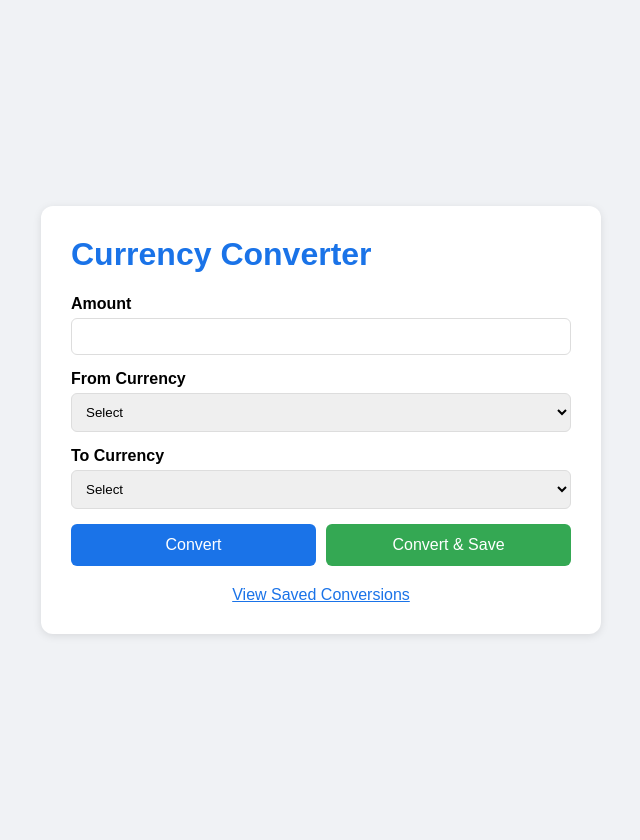
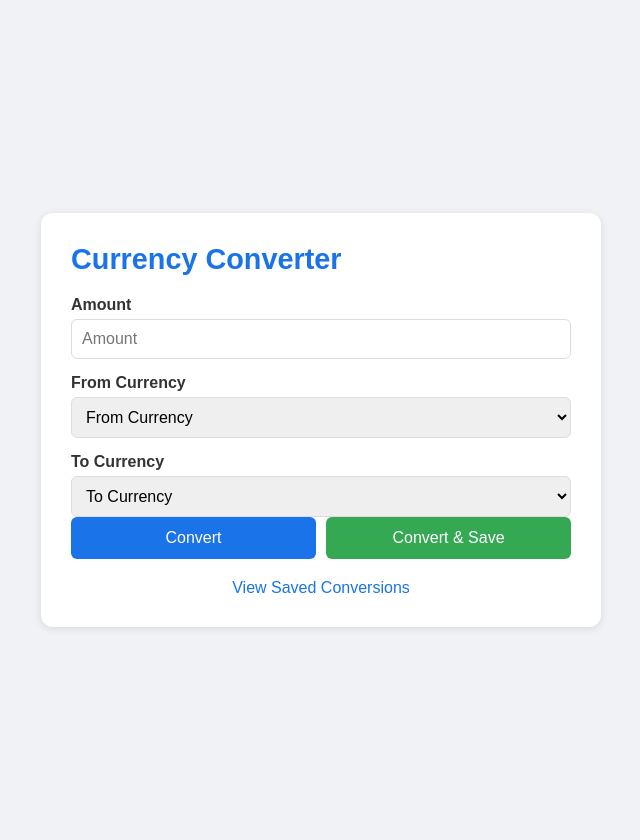
Before and after one commit to avaronayne/FlaskProject8, a Flask app: page / in a window 1280 px wide. Shown: the whole page, without its empty margins (319-959 px from the left). Run offline with Flask 3, Linux system fonts and the light colour scheme; some libraries are stand-ins or nearby versions.

Commit message:
Last change

```diff
--- a/app.py
+++ b/app.py
@@ -1,181 +1,153 @@
+import os
 import requests
-from flask import Flask, jsonify, render_template, request
-from datetime import datetime
-import os
 import psycopg2
 from psycopg2.extras import RealDictCursor
+from flask import Flask, render_template, request, jsonify
+from datetime import datetime
 
 app = Flask(__name__)
 
-# -----------------------
-# CONFIGURATION
-# -----------------------
+# ---------------------------
+# Config
+# ---------------------------
 DATABASE_URL = os.environ.get("DATABASE_URL")
-
-def get_db_connection():
-    return psycopg2.connect(DATABASE_URL, cursor_factory=RealDictCursor)
-
-def save_conversion_db(amount, from_cur, to_cur, result):
-    with get_db_connection() as conn:
-        with conn.cursor() as cur:
-            cur.execute(
-                "INSERT INTO conversions (amount, from_cur, to_cur, result) VALUES (%s, %s, %s, %s)",
-                (amount, from_cur, to_cur, result)
-            )
-        conn.commit()
-
-def load_conversions():
-    with get_db_connection() as conn:
-        with conn.cursor() as cur:
-            cur.execute("SELECT * FROM conversions ORDER BY created_at DESC")
-            return cur.fetchall()
-
-API_KEY = "9ea12d667dbda46fd01fd9a2"
-BASE_URL = "https://api.exchangerate-api.com/v4/latest/"
+if not DATABASE_URL:
+    print("WARNING: DATABASE_URL not set. Saving will not work.")
 
 CURRENCIES = [
     "USD", "EUR", "GBP", "JPY", "AUD", "CAD", "CHF", "CNY",
     "INR", "NZD", "BRL", "ZAR", "RUB", "KRW", "SGD", "NOK",
     "SEK", "MXN", "TRY", "HKD"
 ]
+BASE_URL = "https://api.exchangerate-api.com/v4/latest/"
 
-# Simple in-memory cache
-cache = {
-    "data": None,
-    "timestamp": None,
-    "base": None
-}
+# Simple cache
+cache = {"data": None, "timestamp": None, "base": None}
 
+# ---------------------------
+# Database helpers
+# ---------------------------
+def get_db_connection():
+    if not DATABASE_URL:
+        return None
+    return psycopg2.connect(DATABASE_URL, cursor_factory=RealDictCursor)
+
+def save_conversion(amount, from_cur, to_cur, result):
+    if not DATABASE_URL:
+        print("DATABASE_URL missing, cannot save")
+        return False
+    try:
+        with get_db_connection() as conn:
+            with conn.cursor() as cur:
+                cur.execute("""
+                    INSERT INTO conversions (amount, from_cur, to_cur, result)
+                    VALUES (%s, %s, %s, %s)
+                """, (amount, from_cur, to_cur, result))
+            conn.commit()
+        print(f"Saved: {amount} {from_cur} -> {result} {to_cur}")
+        return True
+    except Exception as e:
+        print(f"DB save error: {e}")
+        return False
+
+def load_conversions():
+    if not DATABASE_URL:
+        return []
+    try:
+        with get_db_connection() as conn:
+            with conn.cursor() as cur:
+                cur.execute("SELECT * FROM conversions ORDER BY created_at DESC")
+                return cur.fetchall()
+    except Exception as e:
+        print(f"DB load error: {e}")
+        return []
+
+# ---------------------------
+# Exchange rate API
+# ---------------------------
 def get_all_rates(base_currency="USD"):
     global cache
-    if (cache["data"] and
-            cache["base"] == base_currency and
-            cache["timestamp"] and
-            (datetime.now() - cache["timestamp"]).seconds < 3600):
+    now = datetime.now()
+    if (cache["data"] and cache["base"] == base_currency and
+        cache["timestamp"] and (now - cache["timestamp"]).seconds < 3600):
         return cache["data"], None
     try:
-        response = requests.get(f"{BASE_URL}{base_currency}", timeout=5)
-        data = response.json()
-        if response.status_code != 200:
-            return None, f"API Error: {data.get('error', 'Unknown error')}"
+        resp = requests.get(f"{BASE_URL}{base_currency}", timeout=5)
+        data = resp.json()
+        if resp.status_code != 200:
+            return None, f"API error: {data.get('error', 'Unknown')}"
         cache["data"] = data
-        cache["timestamp"] = datetime.now()
+        cache["timestamp"] = now
         cache["base"] = base_currency
         return data, None
-    except requests.RequestException as e:
-        return None, f"Failed to contact exchange rate service: {str(e)}"
+    except Exception as e:
+        return None, str(e)
 
+# ---------------------------
+# Routes
+# ---------------------------
 @app.route("/")
 def index():
     return render_template("index.html", currencies=CURRENCIES)
 
 @app.route("/convert", methods=["POST"])
-def convert_page():
-    # Use field names from the fixed HTML below
+def convert():
+    amount_str = request.form.get("amount")
     from_cur = request.form.get("from_cur")
     to_cur = request.form.get("to_cur")
-    amount_str = request.form.get("amount")
 
-    if not from_cur or not to_cur or not amount_str:
-        return render_template("index.html", error="All fields required.", currencies=CURRENCIES)
+    if not amount_str or not from_cur or not to_cur:
+        return render_template("index.html", error="All fields required", currencies=CURRENCIES)
 
     try:
         amount = float(amount_str)
         if amount <= 0:
             raise ValueError
     except ValueError:
-        return render_template("index.html", error="Amount must be a positive number.", currencies=CURRENCIES)
+        return render_template("index.html", error="Amount must be > 0", currencies=CURRENCIES)
 
-    data, error = get_all_rates("USD")
-    if error:
-        return render_template("index.html", error=error, currencies=CURRENCIES)
+    data, err = get_all_rates("USD")
+    if err:
+        return render_template("index.html", error=err, currencies=CURRENCIES)
 
+    rates = data["rates"]
     try:
         if from_cur == "USD":
-            converted = amount * data["rates"].get(to_cur, 0)
+            converted = amount * rates[to_cur]
         elif to_cur == "USD":
-            converted = amount / data["rates"].get(from_cur, 1)
+            converted = amount / rates[from_cur]
         else:
-            converted = amount * (data["rates"].get(to_cur, 0) / data["rates"].get(from_cur, 1))
-    except Exception:
-        return render_template("index.html", error="Error calculating conversion.", currencies=CURRENCIES)
+            converted = amount * (rates[to_cur] / rates[from_cur])
+    except KeyError:
+        return render_template("index.html", error="Currency not supported", currencies=CURRENCIES)
 
     result = round(converted, 2)
 
-    # If Save button clicked
+    # If the "save" button was clicked, store in DB
     if 'save' in request.form:
-        save_conversion_db(amount, from_cur, to_cur, result)
+        save_conversion(amount, from_cur, to_cur, result)
 
-    return render_template(
-        "index.html",
-        result=result,
-        from_currency=from_cur,
-        to_currency=to_cur,
-        amount=amount,
-        currencies=CURRENCIES
-    )
+    return render_template("index.html", result=result, currencies=CURRENCIES)
 
 @app.route("/history")
 def history():
     saved = load_conversions()
     return render_template("history.html", saved=saved)
 
-# -----------------------
-# API endpoints (unchanged from your original)
-# -----------------------
+# ---------------------------
+# API endpoints (optional, keep as is)
+# ---------------------------
 @app.route("/api/rates")
-def get_rates():
+def api_rates():
     base = request.args.get("base", "USD")
-    data, error = get_all_rates(base)
-    if error:
-        return jsonify({"error": error}), 503
-    return jsonify({
-        "base": data["base"],
-        "date": data["date"],
-        "rates": data["rates"]
-    })
+    data, err = get_all_rates(base)
+    if err:
+        return jsonify({"error": err}), 503
+    return jsonify({"base": data["base"], "date": data["date"], "rates": data["rates"]})
 
-@app.route("/api/convert")
-def convert_currency():
-    try:
-        from_currency = request.args.get("from", "USD").upper()
-        to_currency = request.args.get("to", "EUR").upper()
-        amount = float(request.args.get("amount", 1))
-        if amount <= 0:
-            return jsonify({"error": "Amount must be > 0"}), 400
-        if from_currency not in CURRENCIES or to_currency not in CURRENCIES:
-            return jsonify({"error": "Invalid currency"}), 400
-        data, error = get_all_rates("USD")
-        if error:
-            return jsonify({"error": error}), 503
-        if from_currency == "USD":
-            converted = amount * data["rates"][to_currency]
-            rate = data["rates"][to_currency]
-        elif to_currency == "USD":
-            converted = amount / data["rates"][from_currency]
-            rate = 1 / data["rates"][from_currency]
-        else:
-            converted = amount * (data["rates"][to_currency] / data["rates"][from_currency])
-            rate = data["rates"][to_currency] / data["rates"][from_currency]
-        return jsonify({
-            "from": from_currency,
-            "to": to_currency,
-            "amount": amount,
-            "converted": round(converted, 2),
-            "rate": round(rate, 4),
-            "date": data["date"]
-        })
-    except ValueError:
-        return jsonify({"error": "Invalid amount"}), 400
-    except KeyError as e:
-        return jsonify({"error": f"Currency not found: {str(e)}"}), 400
-    except Exception as e:
-        return jsonify({"error": f"Conversion failed: {str(e)}"}), 500
-
-@app.route("/api/currencies")
-def get_currencies():
-    return jsonify({"currencies": CURRENCIES, "count": len(CURRENCIES)})
-
+# ---------------------------
+# Run
+# ---------------------------
 if __name__ == "__main__":
     port = int(os.environ.get("PORT", 5000))
     app.run(host="0.0.0.0", port=port)
--- a/templates/index.html
+++ b/templates/index.html
@@ -23,38 +23,54 @@
             width: 100%;
             max-width: 500px;
         }
-        h1 { margin-top: 0; color: #1a73e8; }
-        label { display: block; margin: 15px 0 5px; font-weight: bold; }
+        h1 {
+            margin-top: 0;
+            color: #1a73e8;
+            font-size: 1.8rem;
+        }
+        label {
+            display: block;
+            margin: 15px 0 5px;
+            font-weight: bold;
+            color: #333;
+        }
         input, select {
             width: 100%;
             padding: 10px;
             border: 1px solid #ddd;
             border-radius: 6px;
+            font-size: 1rem;
             box-sizing: border-box;
         }
-        .button-group {
-            display: flex;
-            gap: 10px;
-            margin-top: 15px;
-        }
         button {
-            flex: 1;
+            background: #1a73e8;
+            color: white;
+            border: none;
             padding: 12px;
-            border: none;
             border-radius: 6px;
             font-size: 1rem;
             cursor: pointer;
-            background: #1a73e8;
-            color: white;
+            width: 100%;
+            margin-top: 15px;
         }
-        .save-btn { background: #34a853; }
+        button:hover {
+            background: #1557b0;
+        }
+        .save-btn {
+            background: #34a853;
+        }
+        .save-btn:hover {
+            background: #2c8b45;
+        }
         .result {
             margin-top: 20px;
             padding: 15px;
             background: #e8f0fe;
             border-radius: 8px;
             text-align: center;
+            font-size: 1.2rem;
             font-weight: bold;
+            color: #1a73e8;
         }
         .error {
             margin-top: 20px;
@@ -68,6 +84,26 @@
             text-align: center;
             margin-top: 20px;
             color: #1a73e8;
+            text-decoration: none;
+        }
+        .history-link:hover {
+            text-decoration: underline;
+        }
+        .button-group {
+            display: flex;
+            gap: 10px;
+        }
+        .button-group button {
+            flex: 1;
+            margin-top: 0;
+        }
+        @media (max-width: 500px) {
+            .button-group {
+                flex-direction: column;
+            }
+            .card {
+                padding: 20px;
+            }
         }
     </style>
 </head>
@@ -75,13 +111,14 @@
     <div class="card">
         <h1>Currency Converter</h1>
 
+        <!-- Single form that submits to /convert -->
         <form method="POST" action="/convert">
             <label>Amount</label>
-            <input type="number" name="amount" step="0.01" required>
+            <input type="number" name="amount" placeholder="Amount" step="0.01" required>
 
             <label>From Currency</label>
             <select name="from_cur" required>
-                <option value="" disabled selected>Select</option>
+                <option value="" disabled selected>From Currency</option>
                 {% for currency in currencies %}
                 <option value="{{ currency }}">{{ currency }}</option>
                 {% endfor %}
@@ -89,7 +126,7 @@
 
             <label>To Currency</label>
             <select name="to_cur" required>
-                <option value="" disabled selected>Select</option>
+                <option value="" disabled selected>To Currency</option>
                 {% for currency in currencies %}
                 <option value="{{ currency }}">{{ currency }}</option>
                 {% endfor %}
@@ -102,11 +139,15 @@
         </form>
 
         {% if result %}
-        <div class="result">Result: {{ result }}</div>
+        <div class="result">
+            Result: {{ result }}
+        </div>
         {% endif %}
 
         {% if error %}
-        <div class="error">{{ error }}</div>
+        <div class="error">
+            Error: {{ error }}
+        </div>
         {% endif %}
 
         <a href="/history" class="history-link">View Saved Conversions</a>
```
